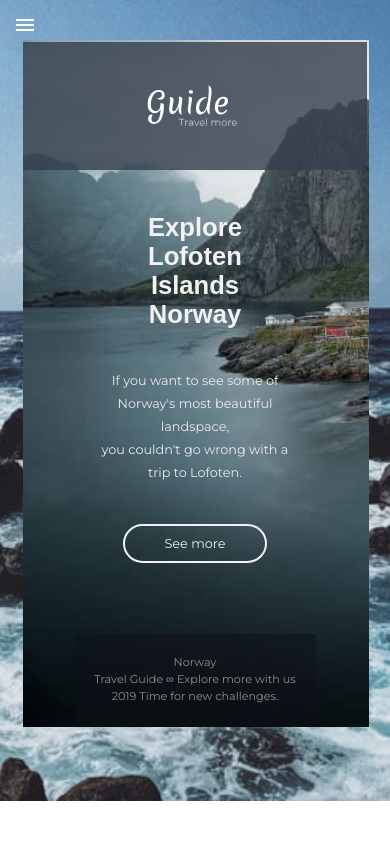
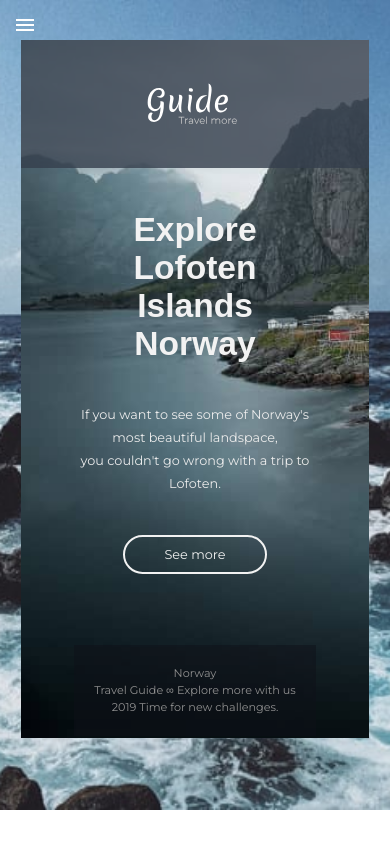
Before and after one commit to dharmyx/Travel-Guide, a plain HTML site: page index.html in a window 390 px wide. Drawn offline with Linux system fonts and the light colour scheme; a web font is replaced by a local one.

Commit message:
Update style.css

```diff
--- a/style.css
+++ b/style.css
@@ -247,6 +247,7 @@ a {
     }
     .inner-content {
         max-width: 100%;
+        border: none;
     }
     .header-items {
         width: 100%;
@@ -313,10 +314,11 @@ a {
         height: auto;
         border: none;
         text-align: center;
+        margin: 20px 50px;
     }
     .explore {
-        width: 90%;
-        font-size: 1.6rem;
+        width: 100%;
+        font-size: 2.1rem;
         margin: 40px auto;
         animation: fadeInLeft 3s 1;
     }
@@ -462,7 +464,7 @@ a {
     }
 
     .menu-wrap .menu > div {
-        background: rgb(4, 42, 79, .75);
+        background: rgb(14, 17, 24, .85);
         border-radius: 10px;
         width: 60vw;
         height: 60vh;
```
